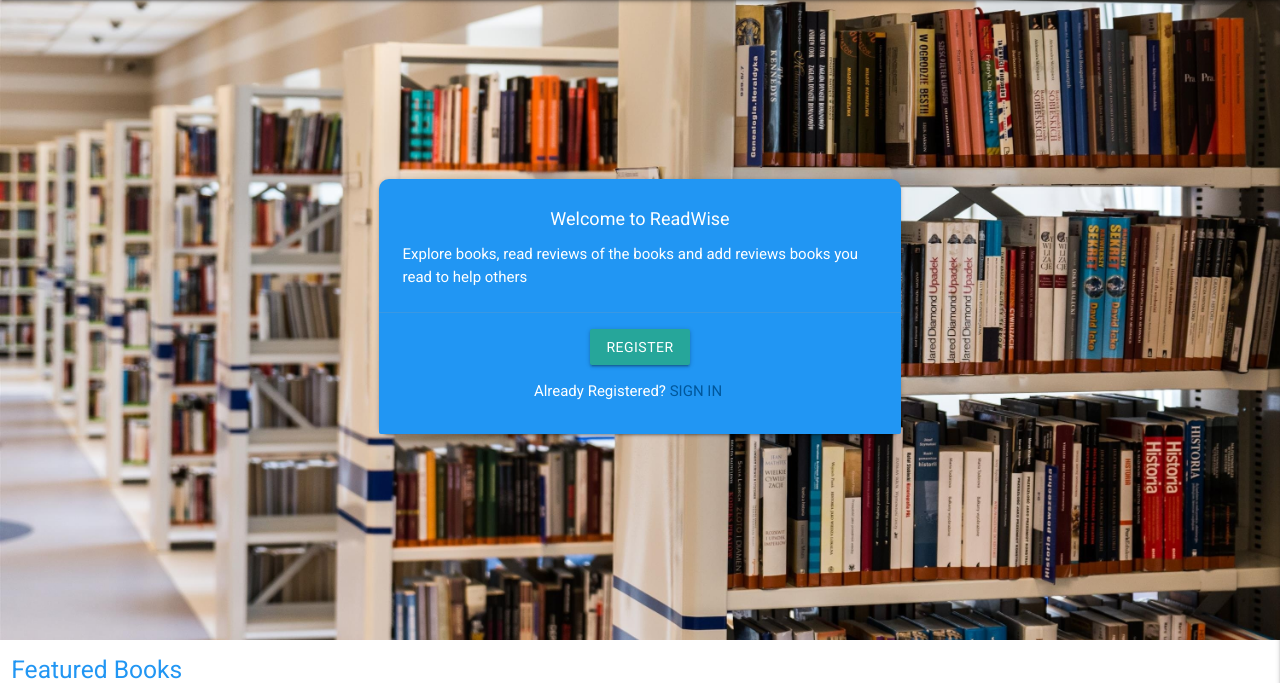
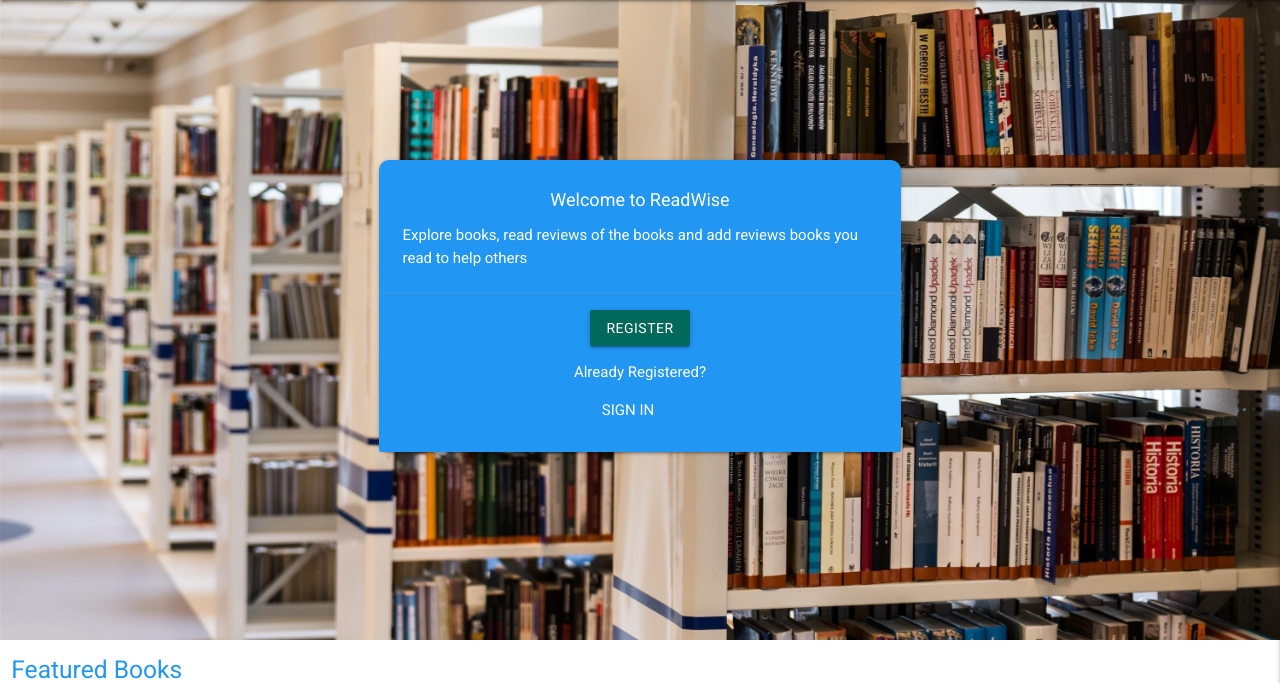
Before and after one commit to rajendradanve/readwise, a Flask app: page / in a window 1280 px wide. Shown: the part 64-747 px from the top of the page. Run offline with Flask 2, Linux system fonts and the light colour scheme; data that the repository does not hold is empty; some libraries are stand-ins or nearby versions.

Commit message:
Playing with colors

```diff
--- a/templates/home.html
+++ b/templates/home.html
@@ -10,8 +10,9 @@
                   </div>
                   {% if not is_user_logged %}
                     <div class="card-action center-align">
-                        <a class="waves-effect waves-light btn" href="{{url_for('register')}}">Register</a>
-                        <p class="white-text">Already Registered? <a href="{{ url_for('sign_in')}}" class="light-blue-text text-darken-4">Sign In</a></p>
+                        <a class="waves-effect waves-light btn teal darken-3" href="{{url_for('register')}}">Register</a>
+                        <p class="white-text">Already Registered? </p>
+                        <p><a href="{{ url_for('sign_in')}}" class="white-text">Sign In</a></p>
                     </div>
                   {% endif %}
               </div>
```
